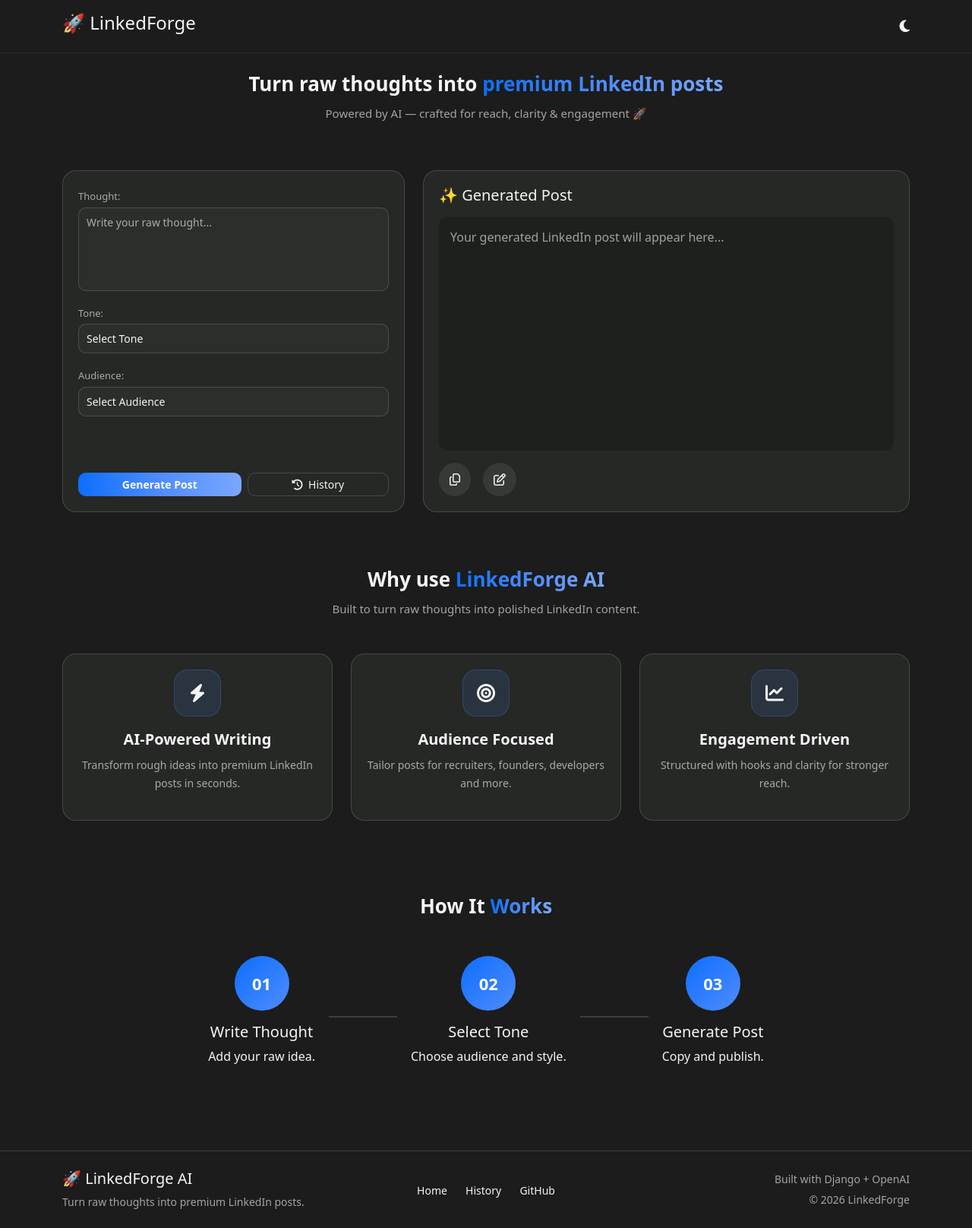
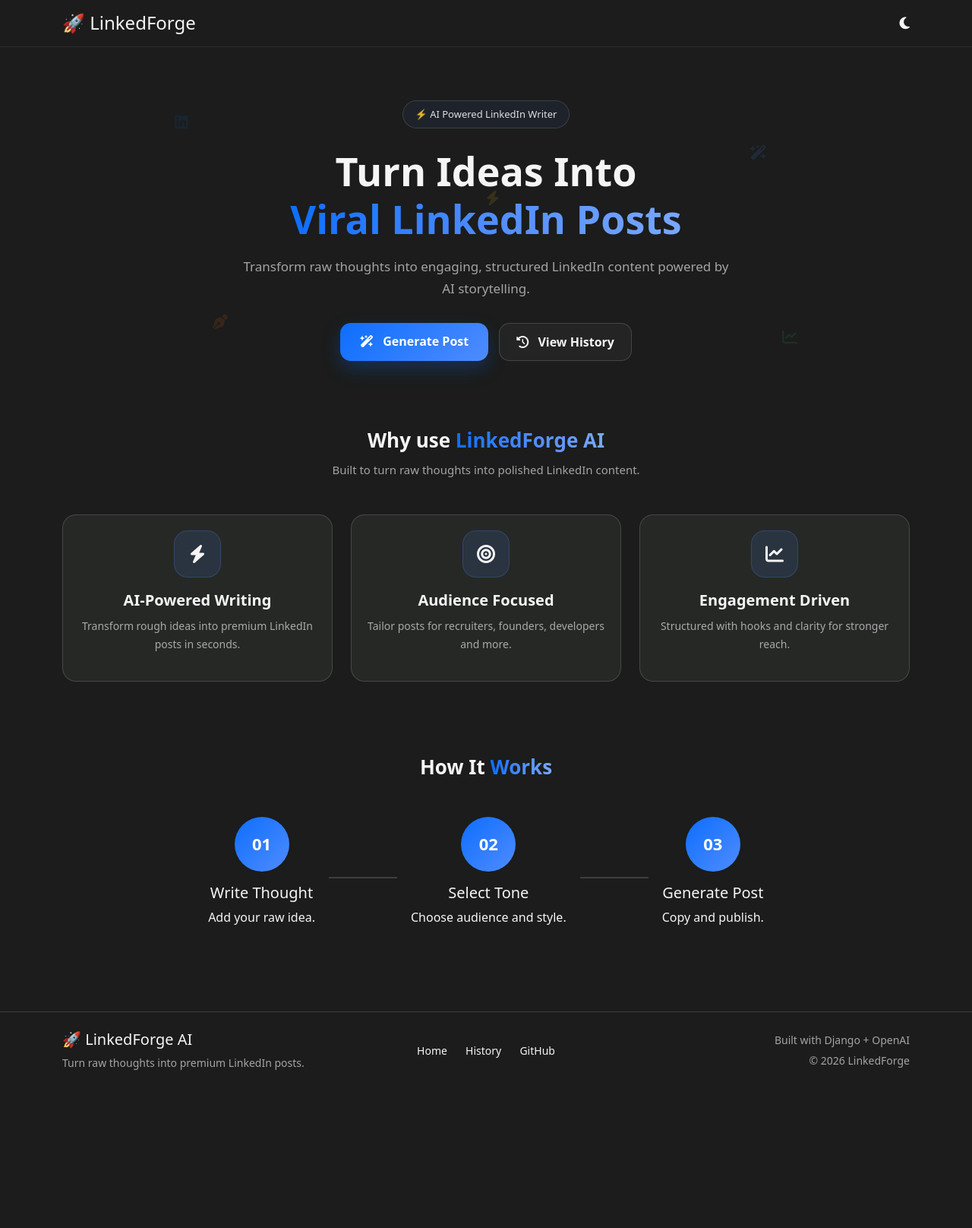
Before and after one commit to asadujaman74/linkedforge-ai, a Django app: page / in a window 1280 px wide. Shown: the whole page at 76% size. After the commit the page ends 1408 px from the top, so only its background shows below. Run offline with Django 5.2, Linux system fonts and the light colour scheme; parts of the project's set-up code (start-up, migrations or seed data) failed here and were passed over.

Commit message:
Template - added JS file modified home page

```diff
--- a/static/css/style.css
+++ b/static/css/style.css
@@ -54,6 +54,151 @@
 /* light mode divider */
 body.light .navbar{
     border-bottom: 1px solid rgba(0,0,0,0.08);
+}
+
+.navbar a:hover h4{
+    color:#4f8cff;
+    transition:0.2s ease;
+}
+
+/* =========================
+ HERO
+========================= */
+/* =========================
+ HERO (CLEAN SAAS FINAL)
+========================= */
+
+.hero-section{
+    padding:70px 0 40px;
+}
+
+/* container */
+.hero-wrap{
+    max-width:900px;
+    margin:auto;
+    position:relative;
+}
+
+/* =========================
+ FLOATING ICONS (CLEAN)
+========================= */
+
+.hero-float{
+    position:absolute;
+    font-size:20px;
+    opacity:0.12;
+    animation:float 6s ease-in-out infinite;
+    pointer-events:none;
+}
+
+/* positions */
+.f1{ top:20px; left:40px; color:#0a66c2; }
+.f2{ top:60px; right:80px; color:#4f8cff; }
+.f3{ bottom:40px; left:90px; color:#f97316; }
+.f4{ bottom:20px; right:40px; color:#22c55e; }
+.f5{ top:120px; left:50%; color:#facc15; }
+
+/* animation */
+@keyframes float{
+    0%{ transform:translateY(0); }
+    50%{ transform:translateY(-10px); }
+    100%{ transform:translateY(0); }
+}
+
+/* =========================
+ TEXT STYLE
+========================= */
+
+.hero-badge{
+    display:inline-block;
+    padding:8px 16px;
+    border-radius:50px;
+
+    background:rgba(79,140,255,.08);
+    border:1px solid var(--border);
+
+    font-size:13px;
+    margin-bottom:25px;
+    opacity:0.9;
+}
+
+.hero-main{
+    font-size:52px;
+    font-weight:800;
+    line-height:1.2;
+    margin-bottom:18px;
+}
+
+.hero-lead{
+    font-size:17px;
+    color:var(--muted);
+    max-width:650px;
+    margin:auto;
+    line-height:1.7;
+}
+
+/* =========================
+ BUTTONS (FINAL MODERN)
+========================= */
+
+.hero-actions{
+    margin-top:30px;
+    display:flex;
+    justify-content:center;
+    gap:14px;
+    flex-wrap:wrap;
+}
+
+/* PRIMARY */
+.hero-primary{
+    background:linear-gradient(135deg,#0d6efd,#4f8cff);
+    color:white;
+
+    padding:12px 26px;
+    border-radius:14px;
+
+    font-weight:600;
+    border:none;
+
+    box-shadow:0 10px 25px rgba(13,110,253,.25);
+
+    transition:all .25s ease;
+}
+
+.hero-primary:hover{
+    transform:translateY(-3px);
+    box-shadow:0 15px 30px rgba(13,110,253,.35);
+    color:white;
+}
+
+/* SECONDARY */
+.hero-secondary{
+    background:rgba(255,255,255,0.04);
+    border:1px solid var(--border);
+    color:var(--text);
+
+    padding:12px 22px;
+    border-radius:14px;
+
+    font-weight:600;
+
+    transition:all .25s ease;
+}
+
+.hero-secondary:hover{
+    border-color:#4f8cff;
+    transform:translateY(-3px);
+    background:rgba(79,140,255,0.08);
+}
+
+/* =========================
+ RESPONSIVE
+========================= */
+
+@media(max-width:768px){
+    .hero-main{
+        font-size:40px;
+    }
 }
 /* =========================
    HISTORY BUTTON FIXED
--- a/static/js/main.js
+++ b/static/js/main.js
@@ -1,32 +1,82 @@
-const post = document.getElementById('generatedPost');
-const copyBtn = document.getElementById('copyBtn');
-const editBtn = document.getElementById('editBtn');
+// const post = document.getElementById('generatedPost');
+// const copyBtn = document.getElementById('copyBtn');
+// const editBtn = document.getElementById('editBtn');
+// const toggle = document.getElementById('themeToggle');
+
+// // COPY + TICK
+// copyBtn.addEventListener('click', () => {
+//     navigator.clipboard.writeText(post.innerText);
+
+//     copyBtn.classList.add('copied');
+//     copyBtn.innerHTML = '<i class="fa-solid fa-check"></i>';
+
+//     setTimeout(()=>{
+//         copyBtn.classList.remove('copied');
+//         copyBtn.innerHTML = '<i class="fa-regular fa-copy"></i>';
+//     },1000);
+// });
+
+// // EDIT
+// editBtn.addEventListener('click', () => {
+//     post.contentEditable = true;
+//     post.focus();
+// });
+
+// // DARK / LIGHT
+// toggle.addEventListener('click', () => {
+//     document.body.classList.toggle('light');
+
+//     toggle.innerHTML = document.body.classList.contains('light')
+//         ? '<i class="fa-solid fa-sun"></i>'
+//         : '<i class="fa-solid fa-moon"></i>';
+// });
+
+
+
+
 const toggle = document.getElementById('themeToggle');
 
-// COPY + TICK
-copyBtn.addEventListener('click', () => {
-    navigator.clipboard.writeText(post.innerText);
+/* =========================
+ THEME TOGGLE (SAFE)
+========================= */
+if (toggle) {
+    toggle.addEventListener('click', () => {
+        document.body.classList.toggle('light');
 
-    copyBtn.classList.add('copied');
-    copyBtn.innerHTML = '<i class="fa-solid fa-check"></i>';
+        toggle.innerHTML = document.body.classList.contains('light')
+            ? '<i class="fa-solid fa-sun"></i>'
+            : '<i class="fa-solid fa-moon"></i>';
+    });
+}
 
-    setTimeout(()=>{
-        copyBtn.classList.remove('copied');
-        copyBtn.innerHTML = '<i class="fa-regular fa-copy"></i>';
-    },1000);
-});
+/* =========================
+ COPY BUTTON (SAFE)
+========================= */
+const copyBtn = document.getElementById('copyBtn');
+const post = document.getElementById('generatedPost');
 
-// EDIT
-editBtn.addEventListener('click', () => {
-    post.contentEditable = true;
-    post.focus();
-});
+if (copyBtn && post) {
+    copyBtn.addEventListener('click', () => {
+        navigator.clipboard.writeText(post.innerText);
 
-// DARK / LIGHT
-toggle.addEventListener('click', () => {
-    document.body.classList.toggle('light');
+        copyBtn.classList.add('copied');
+        copyBtn.innerHTML = '<i class="fa-solid fa-check"></i>';
 
-    toggle.innerHTML = document.body.classList.contains('light')
-        ? '<i class="fa-solid fa-sun"></i>'
-        : '<i class="fa-solid fa-moon"></i>';
-});
+        setTimeout(() => {
+            copyBtn.classList.remove('copied');
+            copyBtn.innerHTML = '<i class="fa-regular fa-copy"></i>';
+        }, 1000);
+    });
+}
+
+/* =========================
+ EDIT BUTTON (SAFE)
+========================= */
+const editBtn = document.getElementById('editBtn');
+
+if (editBtn && post) {
+    editBtn.addEventListener('click', () => {
+        post.contentEditable = true;
+        post.focus();
+    });
+}
--- a/writer/templates/writer/home.html
+++ b/writer/templates/writer/home.html
@@ -18,86 +18,73 @@
 
 <!-- NAVBAR -->
 <nav class="navbar p-3">
-<div class="container d-flex justify-content-between">
-    <h4>🚀 LinkedForge</h4>
+<div class="container d-flex justify-content-between align-items-center">
+
+    <a href="/" style="text-decoration:none; color:inherit;">
+        <h4 class="mb-0">🚀 LinkedForge</h4>
+    </a>
 
     <div class="toggle" id="themeToggle">
         <i class="fa-solid fa-moon"></i>
     </div>
+
 </div>
 </nav>
 
-<div class="container text-center py-4">
+<!-- HERO SECTION -->
 
-    <h3 class="hero-title">
-        Turn raw thoughts into
-        <span class="gradient-text">premium LinkedIn posts</span>
-    </h3>
+<section class="hero-section">
 
-    <p class="hero-sub">Powered by AI — crafted for reach, clarity & engagement 🚀</p>
-</div>
+<div class="container">
 
-<div class="container py-4">
-<div class="row g-4 align-items-stretch">
-<!-- LEFT -->
-<div class="col-lg-5 d-flex">
-    <div class="glass w-100 d-flex flex-column fixed-height">
+<div class="text-center hero-wrap position-relative">
 
-        <form method="post" class="d-flex flex-column h-100">
-            {% csrf_token %}
+    <!-- floating icons (subtle, not messy) -->
+<!-- floating subtle icons -->
+<i class="fa-brands fa-linkedin hero-float f1"></i>
+<i class="fa-solid fa-wand-magic-sparkles hero-float f2"></i>
+<i class="fa-solid fa-pen-nib hero-float f3"></i>
+<i class="fa-solid fa-chart-line hero-float f4"></i>
+<i class="fa-solid fa-bolt hero-float f5"></i>
 
-            <!-- FORM FIELDS -->
-            <div class="flex-grow">
-                {{ form.as_p }}
-            </div>
+    <!-- badge -->
+    <span class="hero-badge">
+        ⚡ AI Powered LinkedIn Writer
+    </span>
 
-            <!-- BUTTON -->
-            <div class="d-flex gap-2">
+    <!-- headline -->
+    <h1 class="hero-main">
+        Turn Ideas Into <br>
+        <span class="gradient-text">
+            Viral LinkedIn Posts
+        </span>
+    </h1>
 
-                <button class="generate-btn btn btn-sm flex-fill">
-                    Generate Post
-                </button>
+    <p class="hero-lead">
+        Transform raw thoughts into engaging, structured LinkedIn content
+        powered by AI storytelling.
+    </p>
 
-                <a href="/history/" class="history-btn btn btn-sm flex-fill text-center">
-                    <i class="fa-solid fa-clock-rotate-left me-1"></i>
-                    History
-                </a>
+<!-- CTA -->
+<div class="hero-actions">
 
-            </div>
+    <a href="/generate-post/" class="btn hero-primary">
+        <i class="fa-solid fa-wand-magic-sparkles me-2"></i>
+        Generate Post
+    </a>
 
-        </form>
+    <a href="/history/" class="btn hero-secondary">
+        <i class="fa-solid fa-clock-rotate-left me-2"></i>
+        View History
+    </a>
 
-    </div>
-</div>
-
-<!-- RIGHT -->
-<div class="col-lg-7 d-flex">
-    <div class="glass w-100 d-flex flex-column fixed-height">
-
-        <!-- TITLE -->
-        <div class="d-flex justify-content-between align-items-center mb-2">
-            <h5>✨ Generated Post</h5>
-        </div>
-
-        <!-- OUTPUT -->
-        <div id="generatedPost" class="output flex-grow" style="white-space: pre-wrap; line-height: 1.5;">{% if output %}{{ output }}{% else %}<span style="opacity:0.6;">Your generated LinkedIn post will appear here...</span>{% endif %}</div>
-
-        <!-- ICONS -->
-        <div class="d-flex gap-3 mt-3">
-            <div id="copyBtn" class="tool-btn">
-                <i class="fa-regular fa-copy"></i>
-            </div>
-
-            <div id="editBtn" class="tool-btn">
-                <i class="fa-regular fa-pen-to-square"></i>
-            </div>
-        </div>
-
-    </div>
 </div>
 
 </div>
+
 </div>
+
+</section>
 
 
 <!-- ================= FEATURES SECTION ================= -->
--- a/writer/urls.py
+++ b/writer/urls.py
@@ -1,7 +1,8 @@
 from django.urls import path
-from .views import home, history
+from .views import home, history, index
 
 urlpatterns = [
-    path('', home, name='home'),
+    path('', index, name='index'),
     path('history/', history, name='history'),
+    path('generate-post/', home, name='generate-post'),
 ]
--- a/writer/views.py
+++ b/writer/views.py
@@ -6,6 +6,9 @@
 from .services import generate_post
 from .models import PostHistory
 
+
+def index(request):
+    return render(request, 'writer/home.html')
 
 def home(request):
     form = PostForm()
@@ -33,7 +36,7 @@
             request.session['generated_output'] = output
             return redirect('home')
 
-    return render(request, 'writer/home.html', {
+    return render(request, 'writer/generate_post.html', {
         'form': form,
         'output': output,
     })
```
Also changed, not shown: writer/templates/writer/generate_post.html (added, +154 -0 lines).
